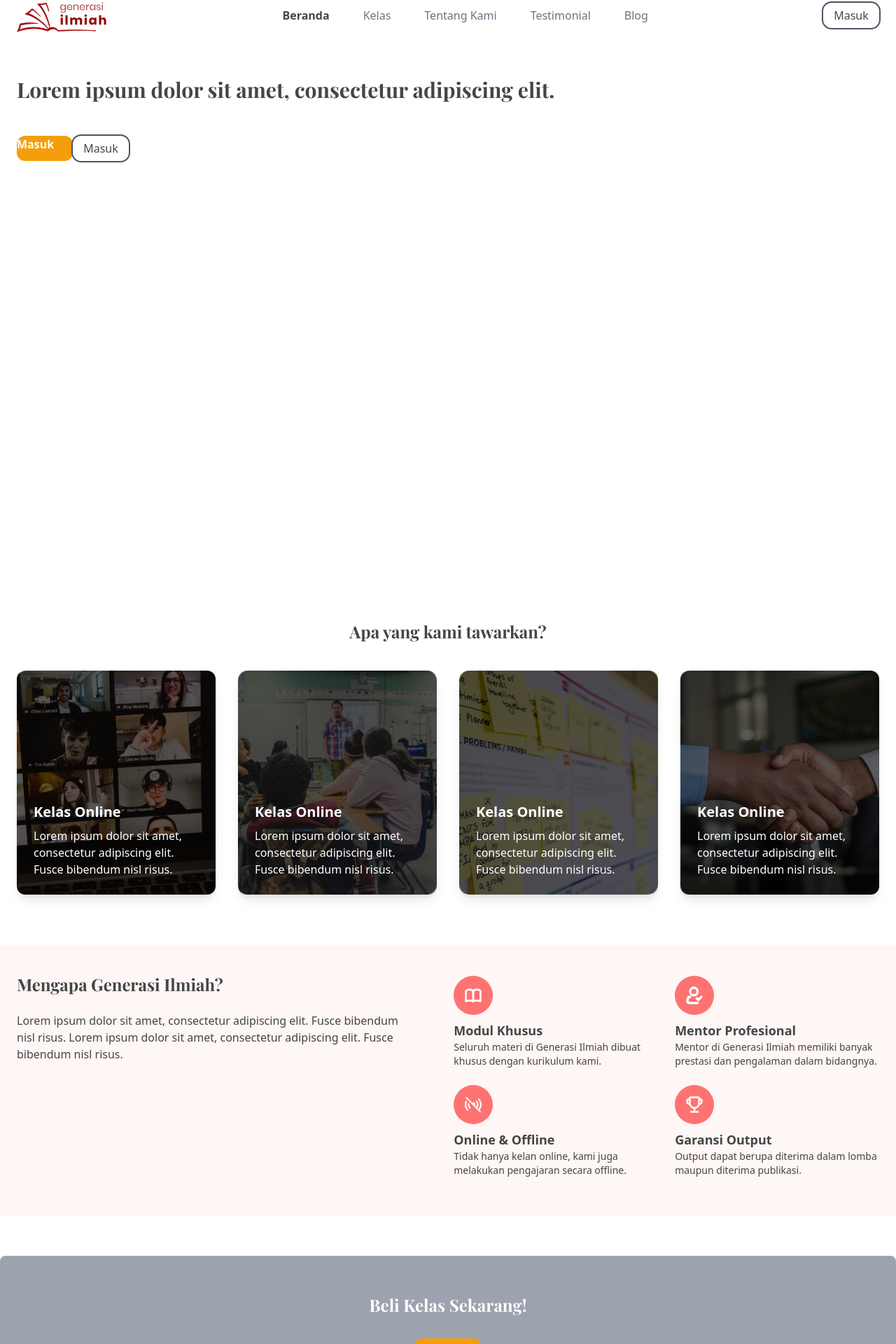
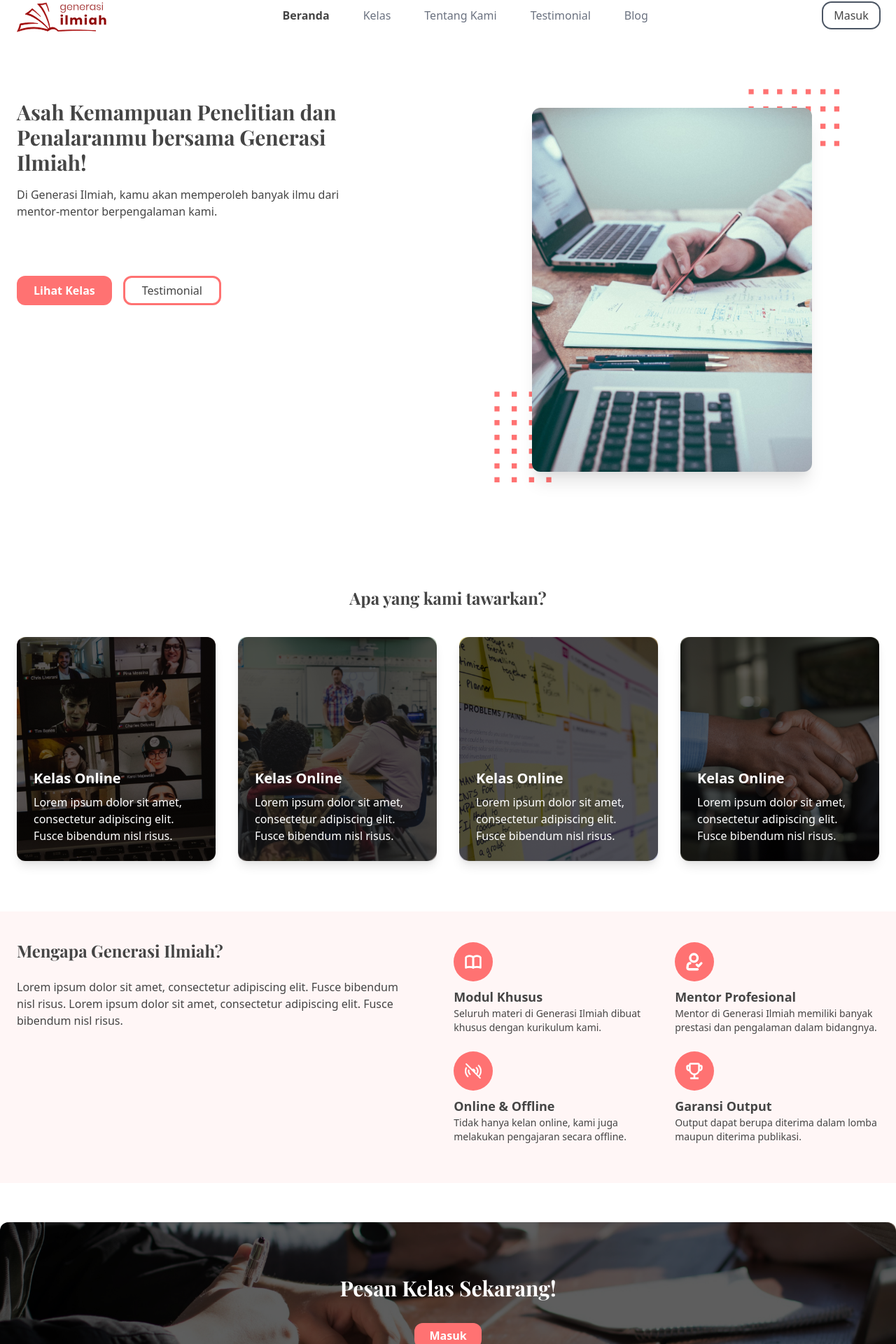
Before and after one commit to Generasiilmiah/generasiilmiah.com, a Next.js app: page / in a window 1280 px wide. Shown: the part 18-1938 px from the top of the page at 70% size. Built offline with nearby package versions, Linux system fonts and the light colour scheme.

Commit message:
Desktop version of home header

```diff
--- a/components/BottomCta.jsx
+++ b/components/BottomCta.jsx
@@ -1,12 +1,15 @@
 function BottomCta(props) {
   return (
-    <section className="rounded-lg h-52 bg-gray-400 mx-6 my-10 flex flex-col items-center justify-center text-center md:container md:mx-auto">
-      <h2 className="serif-heading text-2xl text-white mb-8">
-        Beli Kelas Sekarang!
+    <section
+      className="cover-img cover-img-overlay shadow-lg rounded-xl h-52 md:h-64 mx-6 my-10 flex flex-col items-center justify-center text-center md:container md:mx-auto"
+      style={{ backgroundImage: `url(${props.img})` }}
+    >
+      <h2 className="serif-heading text-2xl md:text-3xl text-white mb-8 relative z-10">
+        Pesan Kelas Sekarang!
       </h2>
 
       <div
-        className="rounded-xl w-24 h-9 bg-yellow-500 text-white font-bold flex items-center justify-center"
+        className="theme-bg rounded-xl w-24 h-9 text-white font-bold flex items-center justify-center relative z-10"
         style={{ boxSizing: "border-box" }}
       >
         <p>Masuk</p>
--- a/pages/index.jsx
+++ b/pages/index.jsx
@@ -1,4 +1,5 @@
 import React from "react";
+import Link from "next/link";
 import BottomCta from "../components/BottomCta";
 import Mengapa from "../components/Mengapa";
 import Services from "../components/Services";
@@ -6,25 +7,57 @@ import Services from "../components/Services";
 function index(props) {
   return (
     <div>
-      <header className="md:container md:mx-auto">
-        <div className="header-cta px-6">
-          <h2 className="serif-heading text-3xl my-12">
-            Lorem ipsum dolor sit amet, consectetur adipiscing elit.
+      <header className="md:pb-10 md:container md:mx-auto flex justify-between flex-col-reverse md:flex-row">
+        <div className="header-cta px-6 md:w-2/5">
+          <h2 className="serif-heading text-3xl pt-20 mb-4">
+            Asah Kemampuan Penelitian dan Penalaranmu bersama Generasi Ilmiah!
           </h2>
+          <p className="mb-20">
+            Di Generasi Ilmiah, kamu akan memperoleh banyak ilmu dari
+            mentor-mentor berpengalaman kami.
+          </p>
 
           <div className="flex">
+            <Link href="/kelas">
+              <a className="block">
                 <div
-              className="rounded-xl w-20 h-9 bg-yellow-500 text-white font-bold"
+                  className="rounded-xl px-6 py-1.5 h-full mr-4 theme-bg text-white font-bold flex justify-center items-center"
                   style={{ boxSizing: "border-box" }}
                 >
-              <p>Masuk</p>
+                  <p>Lihat Kelas</p>
                 </div>
+              </a>
+            </Link>
+
+            <Link href="/testimonial">
+              <a className="block">
                 <div
-              className="rounded-xl ring-2 ring-gray-600 w-20 h-9 flex justify-center items-center"
+                  className="rounded-xl theme-border px-6 py-1.5 h-full flex justify-center items-center"
                   style={{ boxSizing: "border-box" }}
                 >
-              <p>Masuk</p>
+                  <p>Testimonial</p>
                 </div>
+              </a>
+            </Link>
+          </div>
+        </div>
+        <div className=" md:w-1/2 text-center flex items-center justify-center">
+          <div className="relative header-decor-container">
+            <img
+              src="/assets/img/header.jpg"
+              alt="Ilustrasi Kegiatan Ilmiah"
+              className="img-obj img-header rounded-xl shadow-xl relative z-10"
+            />
+            <img
+              src="/assets/svg/header-decor-1.svg"
+              alt="Ilustrasi Kegiatan Ilmiah"
+              className="absolute header-decor-1"
+            />
+            <img
+              src="/assets/svg/header-decor-2.svg"
+              alt="Ilustrasi Kegiatan Ilmiah"
+              className="absolute header-decor-2"
+            />
           </div>
         </div>
       </header>
@@ -32,7 +65,7 @@ function index(props) {
       <Services />
       <Mengapa />
 
-      <BottomCta />
+      <BottomCta img="/assets/img/btm-cta.jpg" />
     </div>
   );
 }
```
Lines whose indentation alone changed are shown as unchanged.
